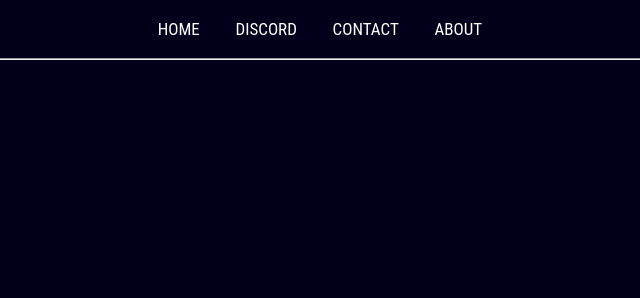
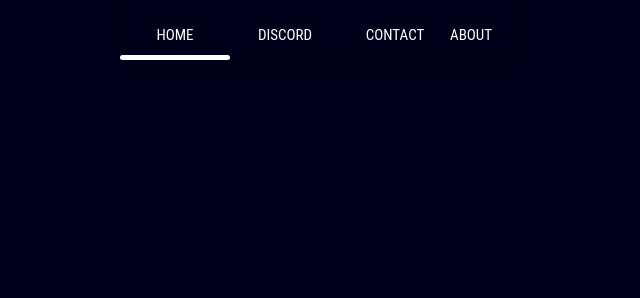
Before and after one commit to impact-squad/impact-squad.github.io, a plain HTML site: page index.html in a window 1280 px wide. Shown: the top 298 px of the page, without its empty margins (320-960 px from the left). Drawn offline with Linux system fonts and the light colour scheme; a web font is replaced by a local one.

Commit message:
Add files via upload
Updated navigation

```diff
--- a/index.html
+++ b/index.html
@@ -11,16 +11,14 @@
   <meta property="og:image" content="https://cdn.discordapp.com/attachments/810086577744904192/908839041498230794/20211111_205500_0000.png">
   <meta property="og:description" content="Home"></head>
 <body>
-  <div class="topnav">
+  <nav>
    <br>
-   <a class="odkaz" href="https://impact-squad.tk">HOME</a>
-   <a class="odkaz" href="https://dsc.gg/impact_squad">DISCORD</a>
-   <a class="odkaz" href="https://impact-squad.tk/contact">CONTACT</a>
-   <a class="odkaz" href="https://impact-squad.tk/about">ABOUT</a>
-   <br>
-   <br>
-   <hr class="line">
-  </div>
+   <a href="https://impact-squad.tk">HOME</a>
+   <a href="https://dsc.gg/impact_squad">DISCORD</a>
+   <a href="https://impact-squad.tk/contact">CONTACT</a>
+   <a href="https://impact-squad.tk/about">ABOUT</a>
+   <div class="animation start-home"></div>
+  </nav>
   <hr class="oddelovak-super">
   <h1 class="text-centered">IMPACT SQUAD</h1>
   <hr class="oddelovak-velky-velky">
@@ -35,4 +33,4 @@
   <hr class="oddelovak-maly">
   <p class="footer">Made by IMPACT SQUAD</p>
 
-</a></body></html>
+</a></body></html
--- a/main.css
+++ b/main.css
@@ -161,6 +161,7 @@ body {
 
 .odkaz:hover {
   box-shadow: inset 400px 0 0 0 #FFFFFF;
+  top: -4px;
   color: #00001a;
   cursor: pointer;
 }
@@ -208,7 +209,7 @@ body {
 
 .line {
 	size: 10px;
-	width: auto;
+	width: 100%;
 	color: #000000;
 }
 
@@ -301,3 +302,66 @@ body {
   color: #bfbfbf;
   text-align: center;
 }
+
+nav{
+	position: relative;
+	margin: 10px auto 0;
+	width: 400px;
+	height: 50px;
+	border-radius: 8px;
+	font-size: 0;
+	box-shadow: 0 2px 3px 0 rgba(0,0,0,.1);
+}
+nav a{
+	font-size: 15px;
+	text-transform: uppercase;
+	color: white;
+	text-decoration: none;
+	line-height: 50px;
+	position: relative;
+	z-index: 1;
+	display: inline-block;
+	text-align: center;
+}
+nav .animation{
+	position: absolute;
+	height: 5px;
+	bottom: 0;
+	z-index: 0;
+	color: #E1E1E1;
+	background: #FFFFFF;
+	border-radius: 8px;
+	transition: all .5s ease 0s;
+}
+nav a:nth-child(1){
+	width: 110px;
+}
+nav .start-home, a:nth-child(1):hover~.animation{
+	width: 110px;
+	left: 0px;
+}
+nav a:nth-child(2):hover~.animation{
+	width: 110px;
+	left: 0px;
+}
+nav a:nth-child(2){
+	width: 110px;
+}
+nav a:nth-child(3):hover~.animation{
+	width: 110px;
+	left: 100px;
+}
+nav a:nth-child(3){
+	width: 110px;
+}
+nav a:nth-child(4):hover~.animation{
+	width: 110px;
+	left: 200px;
+}
+nav a:nth-child(4){
+	width: 110px;
+}
+nav a:nth-child(5):hover~.animation{
+	width: 110px;
+	left: 300px;
+}
```
